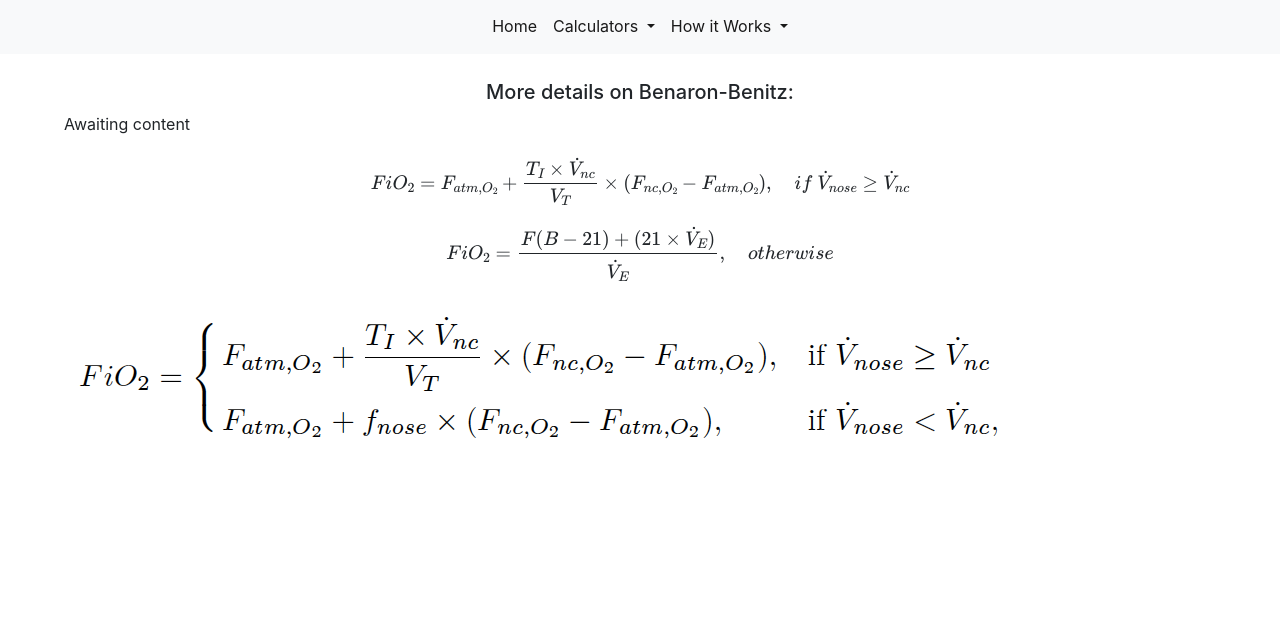
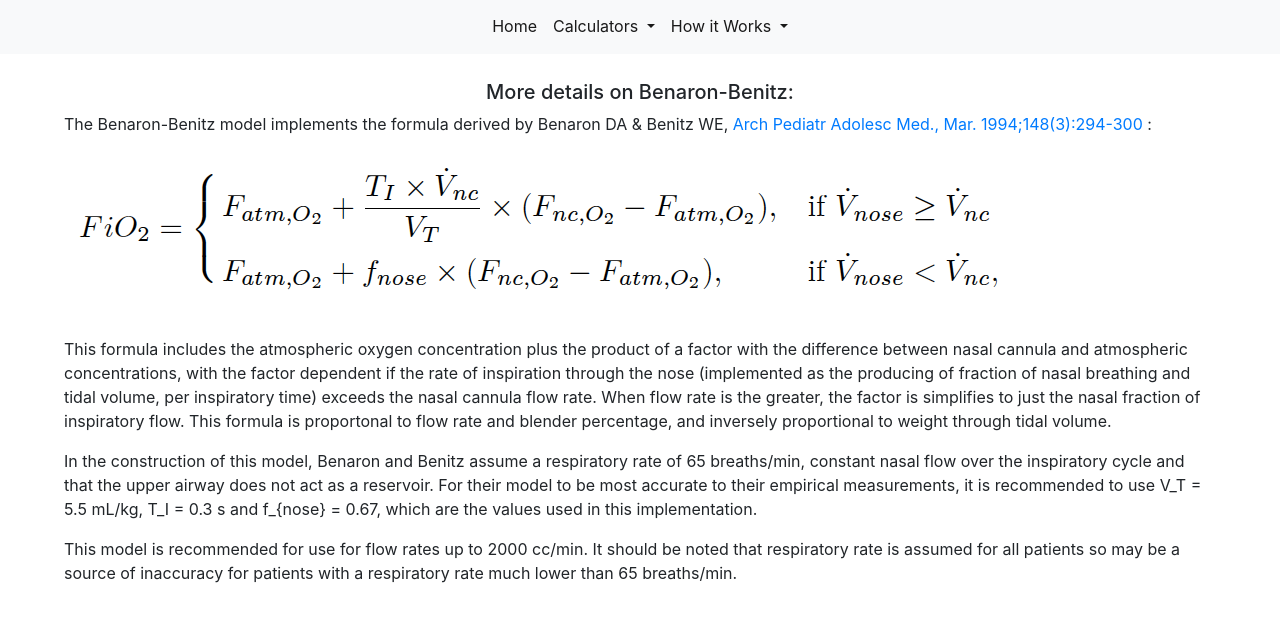
Before and after one commit to FiO2Calculator/FiO2Calculator.github.io, a plain HTML site: page bbHIW.html in a window 1280 px wide. Shown: the part 68-690 px from the top of the page. Drawn offline with nearby package versions, Linux system fonts and the light colour scheme.

Commit message:
Update bbHIW.html

```diff
--- a/bbHIW.html
+++ b/bbHIW.html
@@ -61,11 +61,31 @@
 
     <div class="page-content">
       <h5>More details on Benaron-Benitz:</h5>
-      <p>Awaiting content</p>
-
-      <p class="eq">$$ FiO_2 = F_{atm,O_2} + \frac{T_I\times \dot V_{nc}}{V_T} \times (F_{nc,O_2}-F_{atm,O_2}),\quad if\ \dot V_{nose} \geq \dot V_{nc} $$</p>
-      <p class="eq">$$ FiO_2 = \frac{F(B - 21) + (21 \times \dot V_E)}{\dot V_E},\quad otherwise $$</p>
+      <p>
+        The Benaron-Benitz model implements the formula derived by Benaron DA & Benitz WE, <a href="https://pubmed.ncbi.nlm.nih.gov/8130865/">Arch Pediatr Adolesc Med., Mar.
+        1994;148(3):294-300</a> :
+      </p>
       <img class="eq-img" src="bb.png" />
+      <br />
+      <br />
+      <p>
+        This formula includes the atmospheric oxygen concentration plus the product of a factor with the difference between
+        nasal cannula and atmospheric concentrations, with the factor dependent if the rate of inspiration through the nose
+        (implemented as the producing of fraction of nasal breathing and tidal volume, per inspiratory time) exceeds the nasal
+        cannula flow rate. When flow rate is the greater, the factor is simplifies to just the nasal fraction of inspiratory
+        flow. This formula is proportonal to flow rate and blender percentage, and inversely proportional to weight through
+        tidal volume.
+      </p>
+      <p>
+        In the construction of this model, Benaron and Benitz assume a respiratory rate of 65 breaths/min, constant nasal flow
+        over the inspiratory cycle and that the upper airway does not act as a reservoir. For their model to be most accurate to
+        their empirical measurements, it is recommended to use V_T = 5.5 mL/kg, T_I = 0.3 s and f_{nose} = 0.67, which are the
+        values used in this implementation.
+      </p>
+      <p>
+        This model is recommended for use for flow rates up to 2000 cc/min. It should be noted that respiratory rate is assumed
+        for all patients so may be a source of inaccuracy for patients with a respiratory rate much lower than 65 breaths/min.
+      </p>
 
     </div>
 
```
